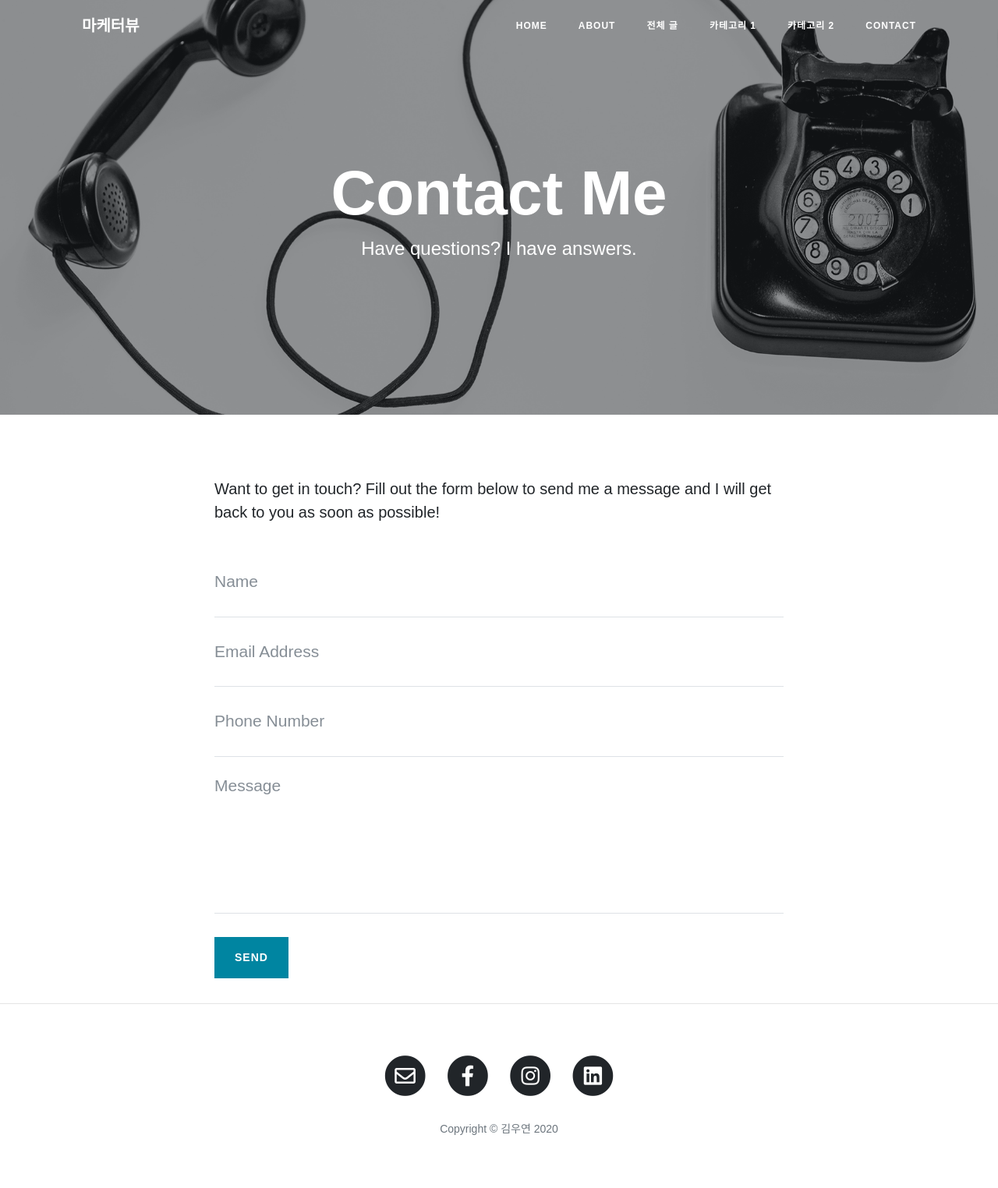
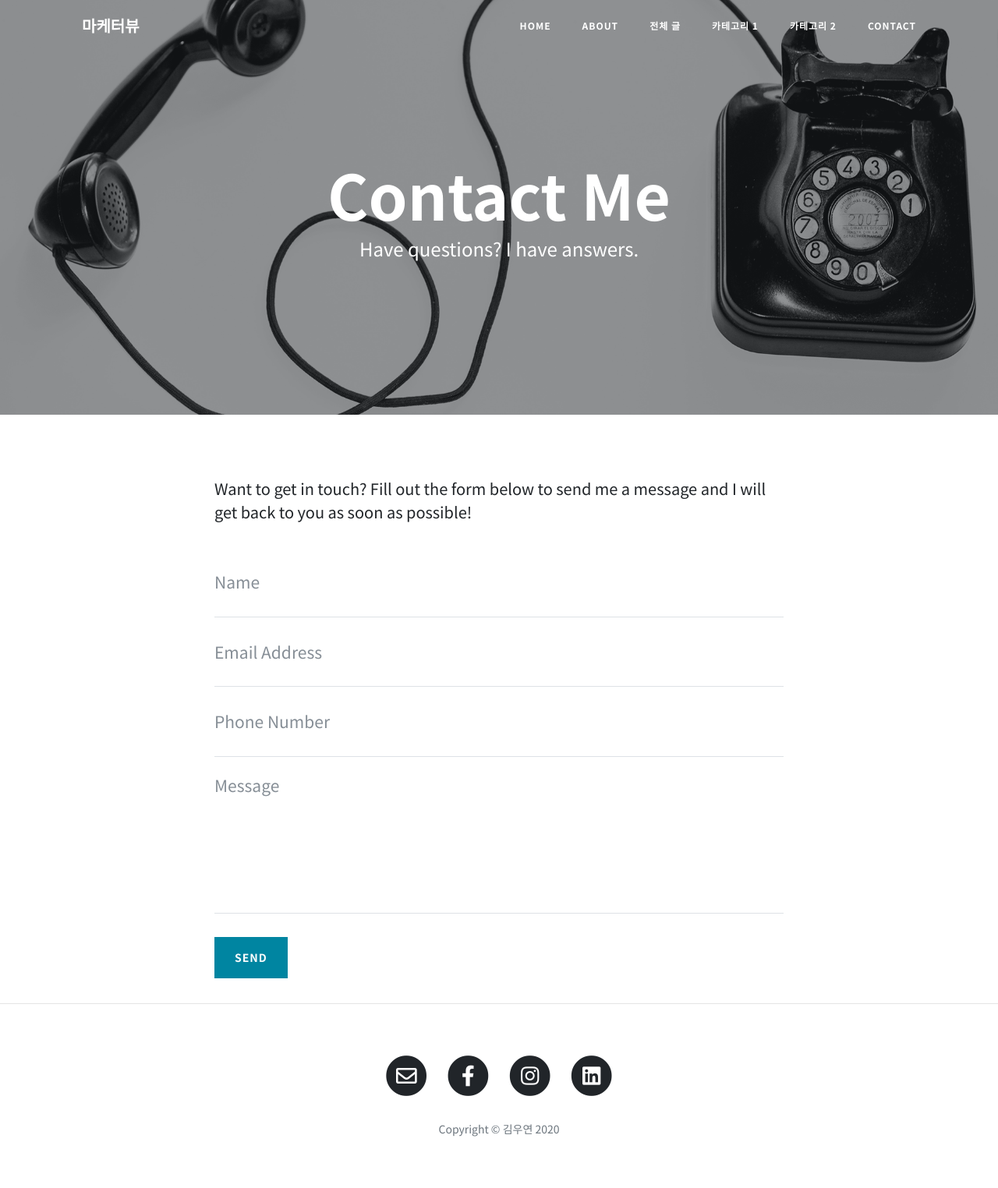
Before and after one commit to dndus1518/marketerview, a Jekyll site: the page built from contact.html, in a window 1280 px wide. Shown: the whole page at 78% size. Built offline with Jekyll 4.4.1, drawn with Linux system fonts in a browser that asks for light colours.

Commit message:
Update _global.scss

```diff
--- a/assets/scss/_global.scss
+++ b/assets/scss/_global.scss
@@ -1,10 +1,10 @@
 // 아래에 폰트를 불러오는 코드를 넣어주세요.
-
+@import url('https://fonts.googleapis.com/css?family=Noto+Sans+KR:400,700&display=swap');
 // Global styling for this template
 body {
   font-size: 20px;
   color: $gray-900;
-  font-family: sans-serif;
+  font-family: 'Noto Sans KR', sans-serif;
 }
 
 p {
```
